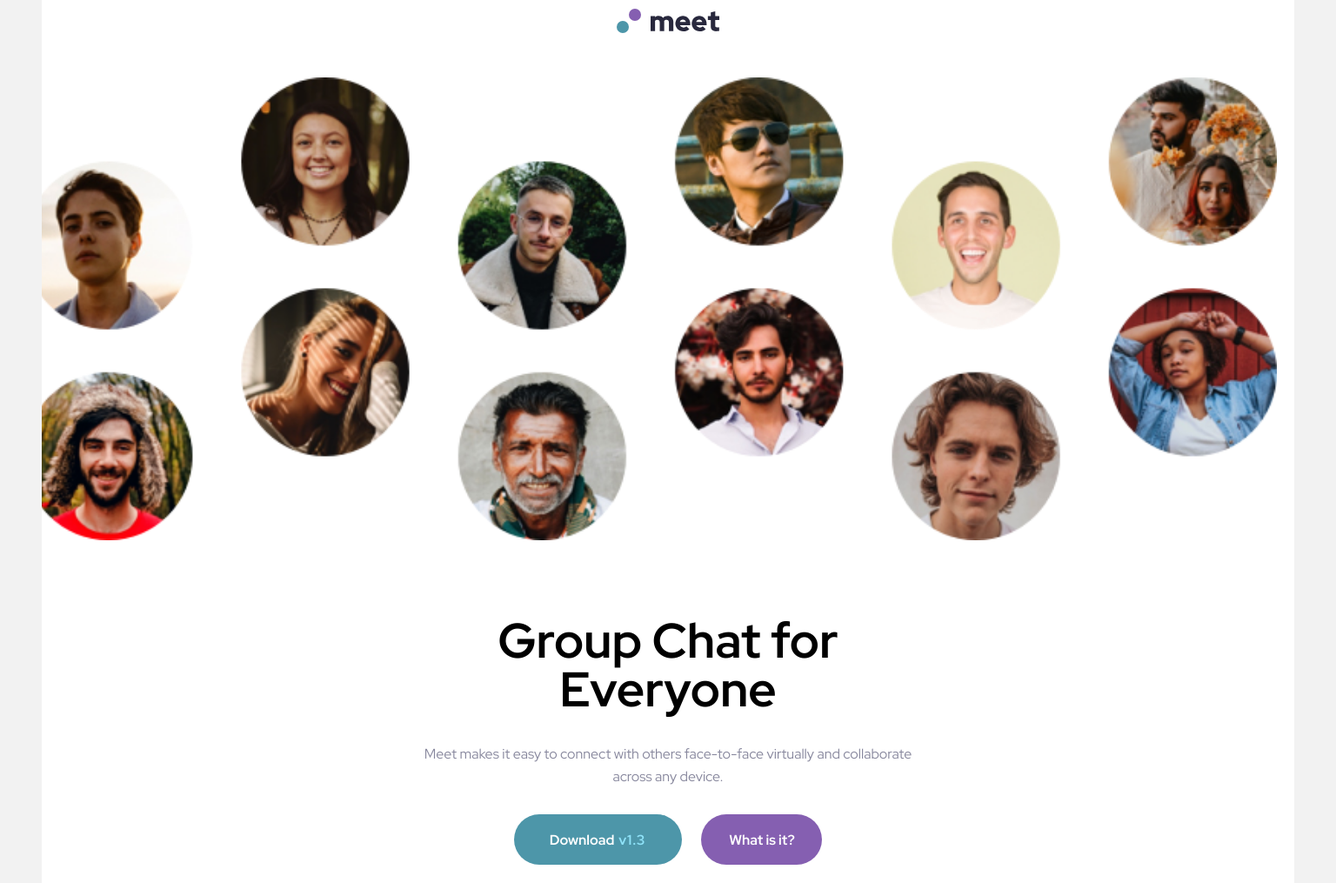
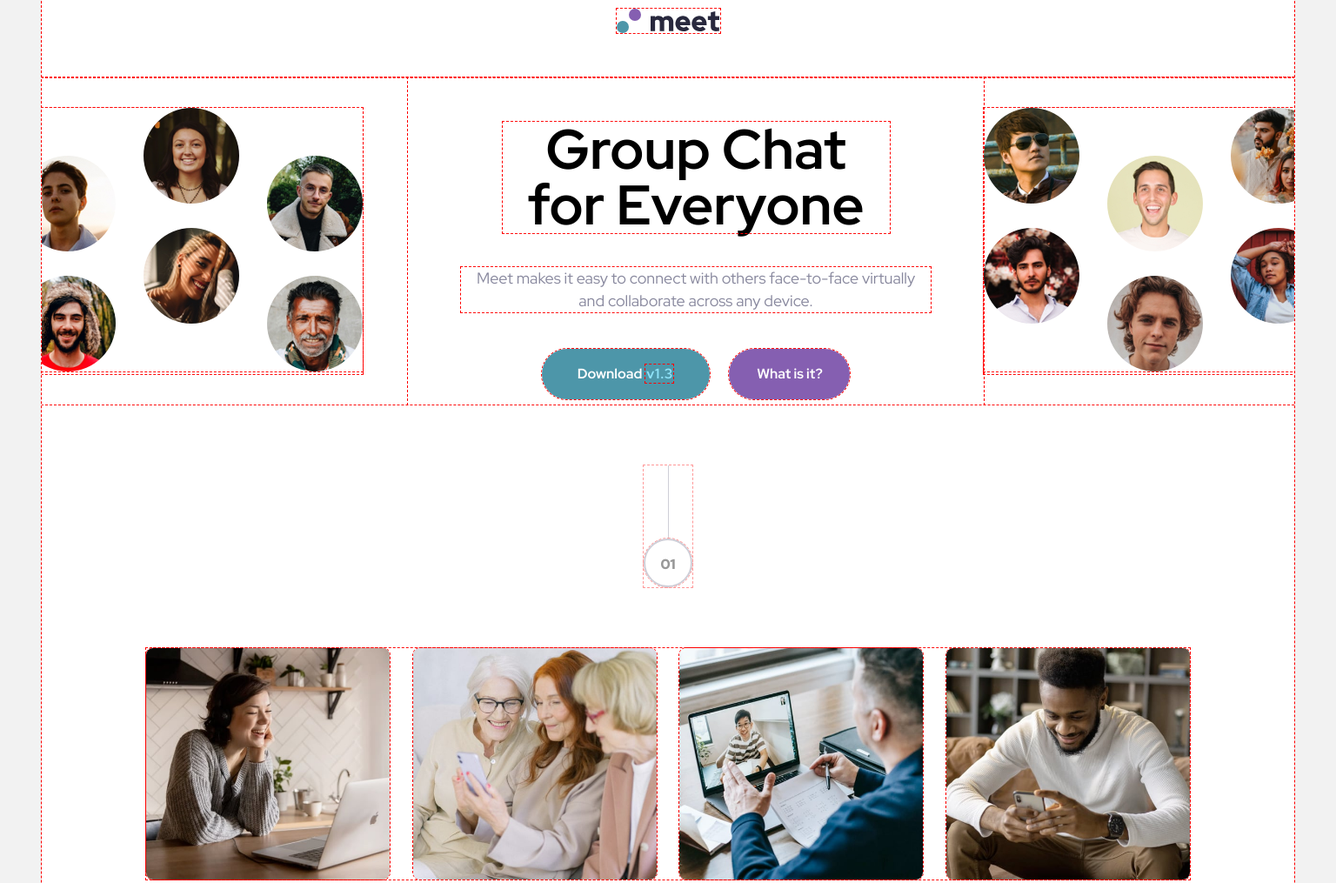
Before and after one commit to ePaulo/meet-landing-page, a plain HTML site: page index.html in a window 1536 px wide. Shown: the part 38-1053 px from the top of the page at 87% size. Drawn offline with Linux system fonts and the light colour scheme.

Commit message:
more styling for Desktop design

```diff
--- a/index.html
+++ b/index.html
@@ -34,13 +34,27 @@
               alt="avatars of different people"
             />
           </div>
-          <h1>Group Chat for Everyone</h1>
-          <p>
-            Meet makes it easy to connect with others face-to-face virtually and
-            collaborate across any device.
-          </p>
-          <button class="btn1">Download <span>v1.3</span></button>
-          <button class="btn2">What is it?</button>
+          <div class="avatars desktop-design" id="avatars-left">
+            <img
+              src="./assets/desktop/image-hero-left.png"
+              alt="avatars of different people"
+            />
+          </div>
+          <div class="hero-content">
+            <h1>Group Chat for Everyone</h1>
+            <p>
+              Meet makes it easy to connect with others face-to-face virtually
+              and collaborate across any device.
+            </p>
+            <button class="btn1">Download <span>v1.3</span></button>
+            <button class="btn2">What is it?</button>
+          </div>
+          <div class="avatars desktop-design" id="avatars-right">
+            <img
+              src="./assets/desktop/image-hero-right.png"
+              alt="more avatars of different people"
+            />
+          </div>
         </section>
 
         <div class="divider" id="div01"><p>01</p></div>
--- a/styles.css
+++ b/styles.css
@@ -4,7 +4,7 @@
   margin: 0;
   padding: 0;
   box-sizing: border-box;
-  /* outline: 1px dashed red; */
+  outline: 1px dashed red;
 }
 
 :root {
@@ -109,6 +109,7 @@ div.container {
   background-color: var(--secondary-color--white);
   text-align: center;
 }
+
 /* ========== Header ========== */
 
 header {
@@ -128,15 +129,23 @@ main {
     position: static;
     overflow: hidden;
 
-    div.avatars {
+    display: flex;
+    flex-direction: column;
+    justify-content: center;
+    align-items: center;
+
+    div.avatars.mobile-design {
       position: relative;
-      left: -20px;
       width: 414px;
 
       img {
         width: 100%;
         height: auto;
       }
+    }
+
+    div.avatars.desktop-design {
+      display: none;
     }
 
     h1 {
@@ -303,7 +312,7 @@ footer.attribution {
     /* ---------- Hero Section ---------- */
 
     section.hero {
-      div.avatars {
+      div.avatars.mobile-design {
         width: 820px;
       }
 
@@ -401,6 +410,7 @@ footer.attribution {
 @media (min-width: 1504px) {
   div.container {
     width: 1440px;
+    overflow: hidden;
   }
 
   /* ========== Main block ========== */
@@ -409,20 +419,42 @@ footer.attribution {
     /* ---------- Hero Section ---------- */
 
     section.hero {
-      div.avatars {
-        width: 1440px;
+      width: 1504px;
+      /* width: 100%; */
+      flex-direction: row;
+
+      div.avatars.mobile-design {
+        display: none;
+      }
+
+      div.avatars.desktop-design {
+        display: inline-block;
+        width: 394px;
+        /* margin: 0 auto; */
+
+        img {
+          width: 100%;
+          height: auto;
+        }
+
+        &#avatars-left {
+          position: relative;
+          left: -52px;
+        }
       }
 
       h1 {
-        width: 600px;
-        margin-top: 1.5em;
-        font-size: 5.6rem;
+        width: 445px;
+        margin: 0.8em auto 0.6em;
+        font-size: 6.4rem;
         line-height: 1;
       }
 
       p {
-        width: 600px;
-        padding: 0 1em;
+        width: 540px;
+        margin: 0 3.4em 2em;
+        padding: 0 0.25em;
+        font-size: 1.8rem;
       }
     }
 
@@ -494,8 +526,8 @@ footer.attribution {
       }
     }
   }
+}
 
-  footer.attribution {
-    margin: 2em auto;
-  }
+footer.attribution {
+  margin: 2em auto;
 }
```
